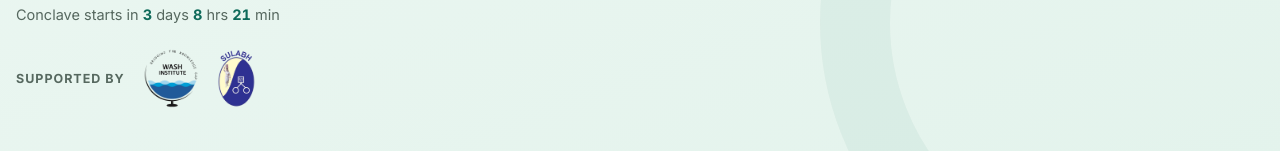
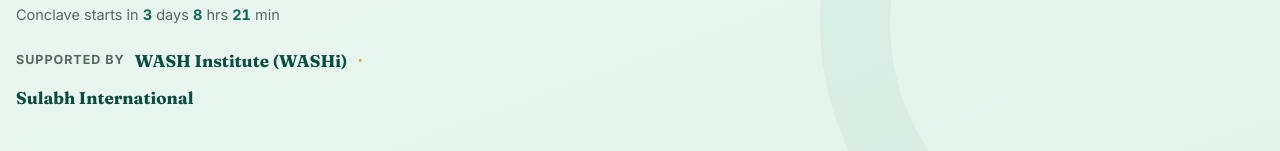
Before and after one commit to wtdup2026/wtd26, a plain HTML site: page index.html in a window 1280 px wide. Shown: the part 801-952 px from the top of the page. Drawn offline with Linux system fonts and the light colour scheme.

Commit message:
Update index.html

```diff
--- a/index.html
+++ b/index.html
@@ -77,9 +77,11 @@ a.fact:hover{border-color:var(--brand)}
 .count{margin-top:22px;font-size:14.5px;color:var(--muted)}
 .sponsors{display:flex;align-items:center;flex-wrap:wrap;gap:12px;margin-top:20px}
 .sponsors .sl{font-size:12.5px;font-weight:700;letter-spacing:1px;text-transform:uppercase;color:var(--muted)}
-.sponsors .sp{display:flex;align-items:center;height:64px;font-weight:700;font-size:14px;color:var(--brand-d);text-decoration:none}
+.sponsors .sp{font-family:Fraunces,Georgia,serif;font-weight:700;font-size:17px;color:var(--brand-d);text-decoration:none;white-space:nowrap}
+.sponsors .dot{color:var(--accent);font-weight:700}
+@media (max-width:480px){.sponsors .dot{display:none}.sponsors{row-gap:4px}}
 .sponsors .sp img{height:62px;width:auto;max-width:190px;object-fit:contain;display:block}
-.sponsors{gap:18px}
+.sponsors{gap:10px}
 .count b{color:var(--brand)}
 .count b{font-variant-numeric:tabular-nums}
 /* sections */
@@ -211,8 +213,8 @@ footer{border-top:1px solid var(--line);padding:26px 0;color:var(--muted);font-s
       <a class="btn" href="#campaign">Campaign 19–23 Nov →</a><a class="btn alt" href="#agenda">Conclave agenda</a>
       <div class="count" id="countdown"></div>
       <div class="sponsors"><span class="sl">Supported by</span>
-        <a class="sp" href="https://www.washinstitute.org/" target="_blank" rel="noopener" title="WASH Institute"><img src="logos/washi.png" alt="WASH Institute" onerror="this.replaceWith('WASH Institute')"></a>
-        <a class="sp" href="https://www.sulabhinternational.org/" target="_blank" rel="noopener" title="Sulabh International"><img src="logos/sulabh.png" alt="Sulabh International" onerror="this.replaceWith('Sulabh International')"></a>
+        <a class="sp" href="https://www.washinstitute.org/" target="_blank" rel="noopener" title="WASH Institute">WASH Institute (WASHi)</a><span class="dot">·</span>
+        <a class="sp" href="https://www.sulabhinternational.org/" target="_blank" rel="noopener" title="Sulabh International">Sulabh International</a>
       </div>
     </div><div class="heroArt" aria-hidden="true">
 <img src="logos/hero.png" alt="Public toilet, faecal sludge treatment plant, desludging vehicle and a sanitation worker"></div>
```
